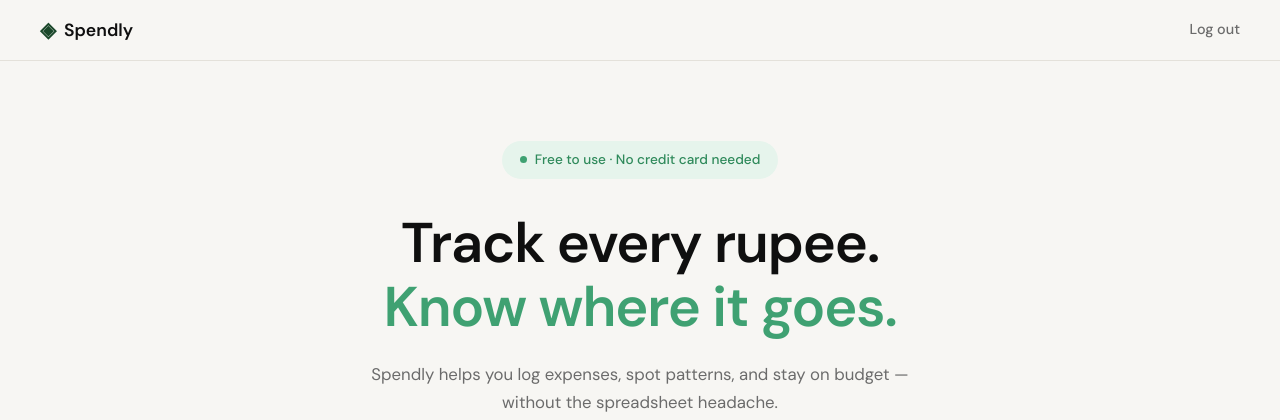
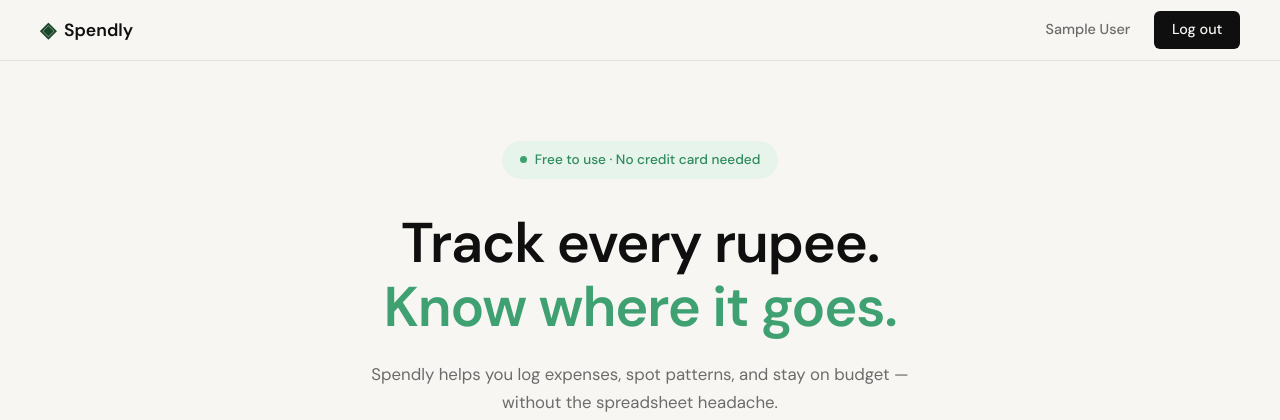
Before and after one commit to sk50378/spendly, a Flask app: page / in a window 1280 px wide. Shown: the top 420 px of the page. Run offline with Flask 3, Linux system fonts and the light colour scheme; the visitor is signed in with stand-in values (Sample User, id 1).

Commit message:
login-logout feature implementation

```diff
--- a/app.py
+++ b/app.py
@@ -74,7 +74,8 @@ def login():
         )
 
     session["user_id"] = user["id"]
-    return redirect(url_for("profile"))
+    session["user_name"] = user["name"]
+    return redirect(url_for("landing"))
 
 
 @app.route("/terms")
@@ -89,7 +90,7 @@ def privacy():
 
 @app.route("/logout")
 def logout():
-    session.pop("user_id", None)
+    session.clear()
     return redirect(url_for("login"))
 
 
--- a/static/css/style.css
+++ b/static/css/style.css
@@ -102,6 +102,8 @@ a { color: inherit; text-decoration: none; }
 
 .nav-links a { color: var(--ink-muted); transition: color 0.2s; }
 .nav-links a:hover { color: var(--ink); }
+
+.nav-username { color: var(--ink-muted); }
 
 .nav-cta {
     background: var(--ink) !important;
--- a/templates/base.html
+++ b/templates/base.html
@@ -20,7 +20,8 @@
             </a>
             <div class="nav-links">
                 {% if session.get('user_id') %}
-                <a href="{{ url_for('logout') }}">Log out</a>
+                <span class="nav-username">{{ session.get('user_name') }}</span>
+                <a href="{{ url_for('logout') }}" class="nav-cta">Log out</a>
                 {% else %}
                 <a href="{{ url_for('login') }}">Sign in</a>
                 <a href="{{ url_for('register') }}" class="nav-cta">Get started</a>
```
Also changed, not shown: tests/test_login.py (+5 -3 lines), .claude/specs/03-login-logout.md.
